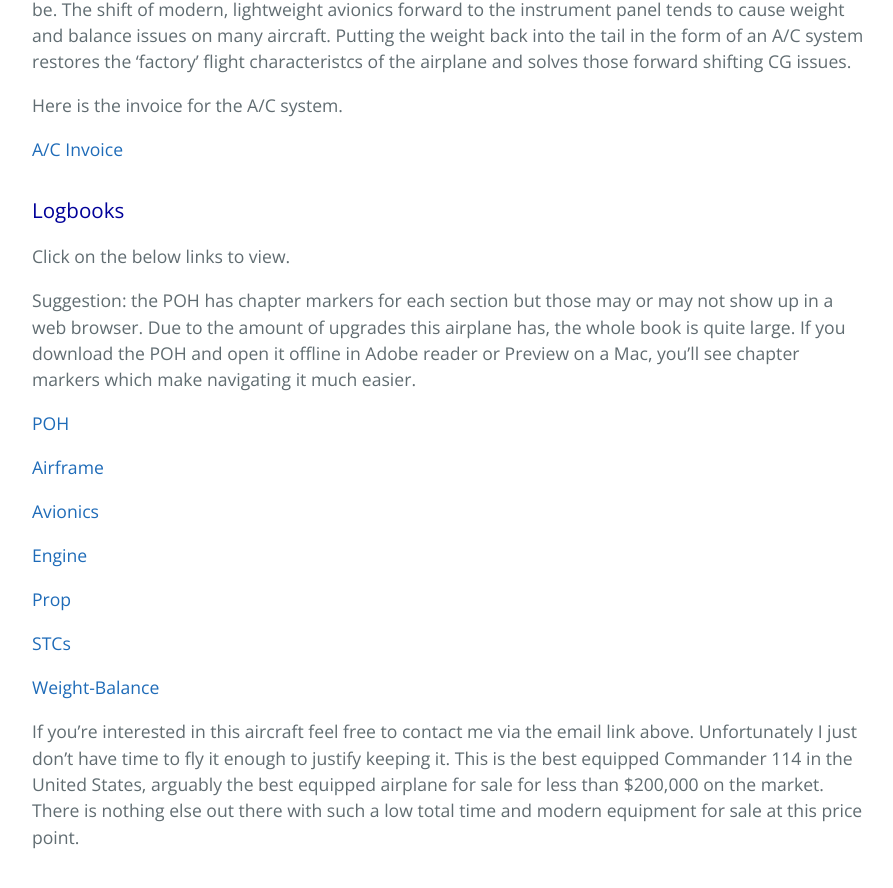
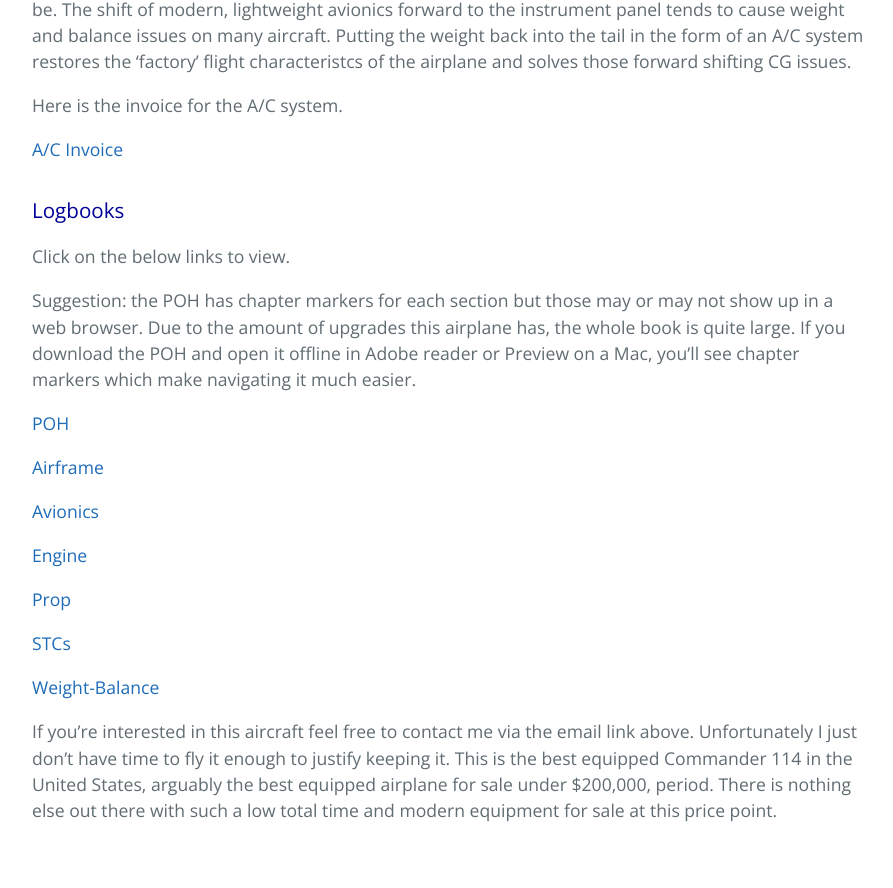
Before and after one commit to RNCTX/N595TC, a Jekyll site: the page built from index.md, in a window 1280 px wide and 900 px high, scrolled down 3250 px. Shown: the top 888 px of the window, without its empty margins (192-1085 px from the left). Built offline with Jekyll 4.4.1, drawn with Linux system fonts in a browser that asks for light colours; our own code applies the rules of GitHub Pages for plain Markdown files.

Commit message:
Update index.md

```diff
--- a/index.md
+++ b/index.md
@@ -71,4 +71,4 @@ Suggestion: the POH has chapter markers for each section but those may or may no
 
 [Weight-Balance](WB.pdf)
 
-If you're interested in this aircraft feel free to contact me via the email link above.  Unfortunately I just don't have time to fly it enough to justify keeping it.  This is the best equipped Commander 114 in the United States, arguably the best equipped airplane for sale for less than $200,000 on the market.  There is nothing else out there with such a low total time and modern equipment for sale at this price point.
+If you're interested in this aircraft feel free to contact me via the email link above.  Unfortunately I just don't have time to fly it enough to justify keeping it.  This is the best equipped Commander 114 in the United States, arguably the best equipped airplane for sale under $200,000, period.  There is nothing else out there with such a low total time and modern equipment for sale at this price point.
```
